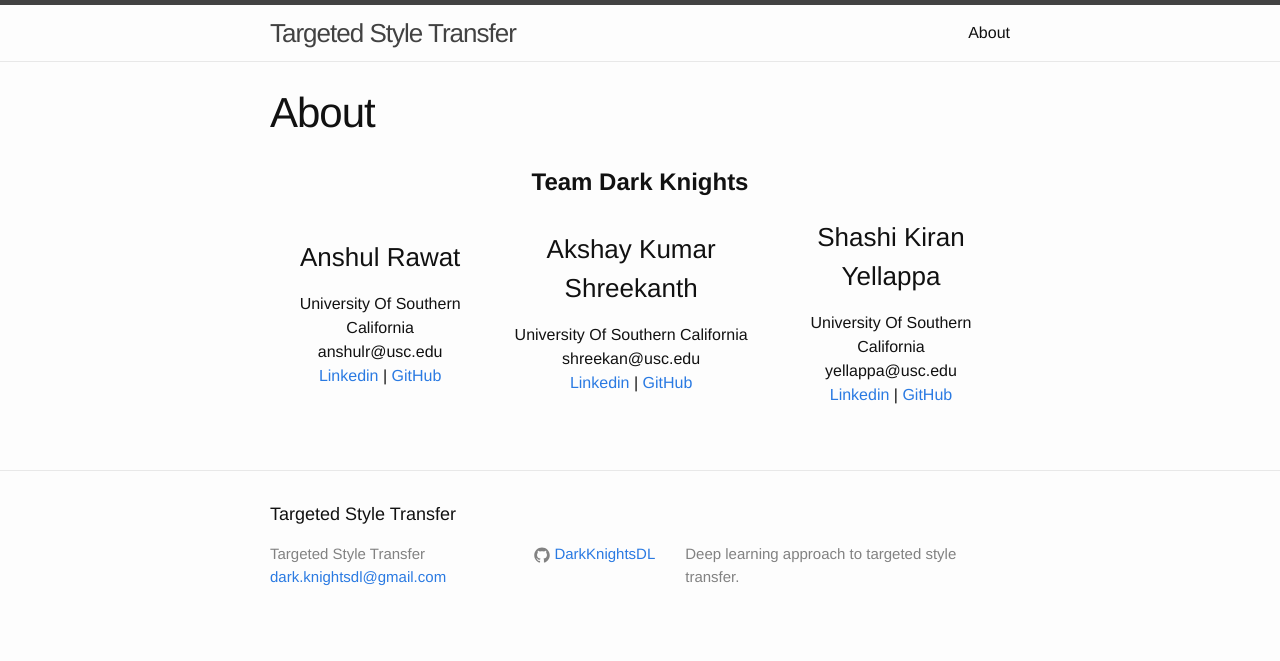
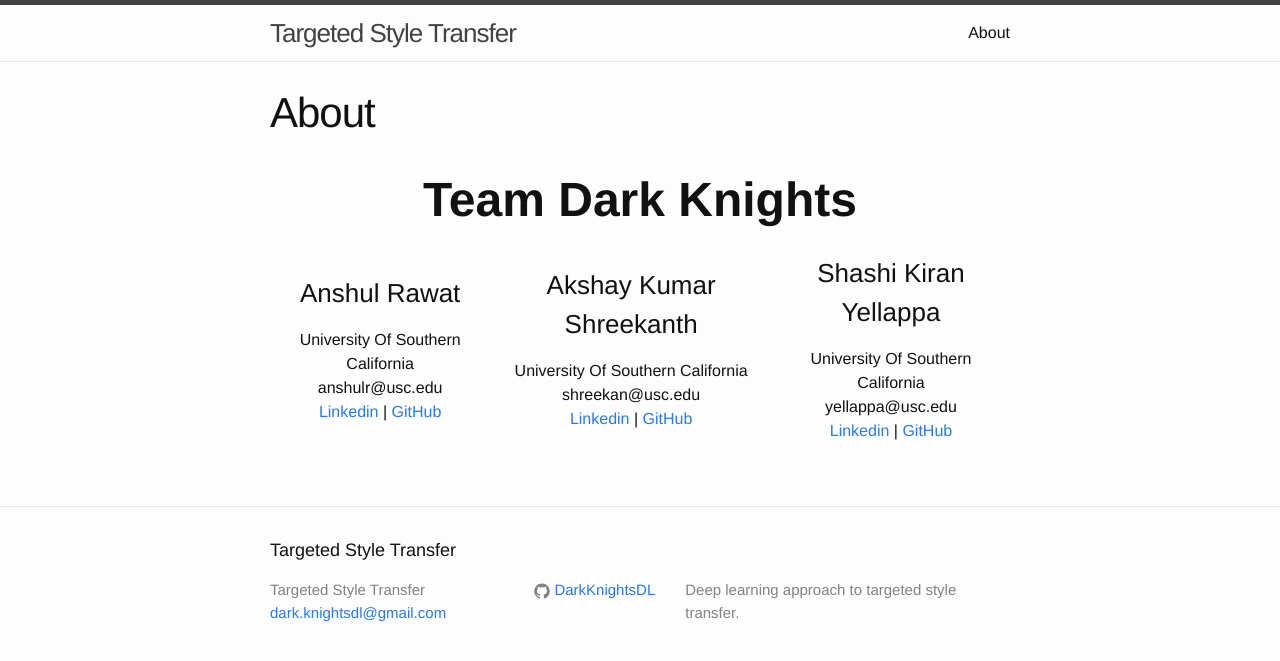
Before and after one commit to DarkKnightsDL/TargetedStyleTransfer, a Jekyll site: the page built from docs/about.md, in a window 1280 px wide. Shown: the top 661 px of the page. Built offline with Jekyll 4.4.1, drawn with Linux system fonts in a browser that asks for light colours.

Commit message:
testing font sizes

```diff
--- a/docs/about.md
+++ b/docs/about.md
@@ -4,7 +4,7 @@ title: About
 permalink: /about/
 ---
 
-<h1 align="center"><b>Team Dark Knights</b></h1>
+<h1 align="center" ><b><font size="+5">Team Dark Knights</font></b></h1>
 
  <table style="width:100%;text-align:center">
   <tr>
```
